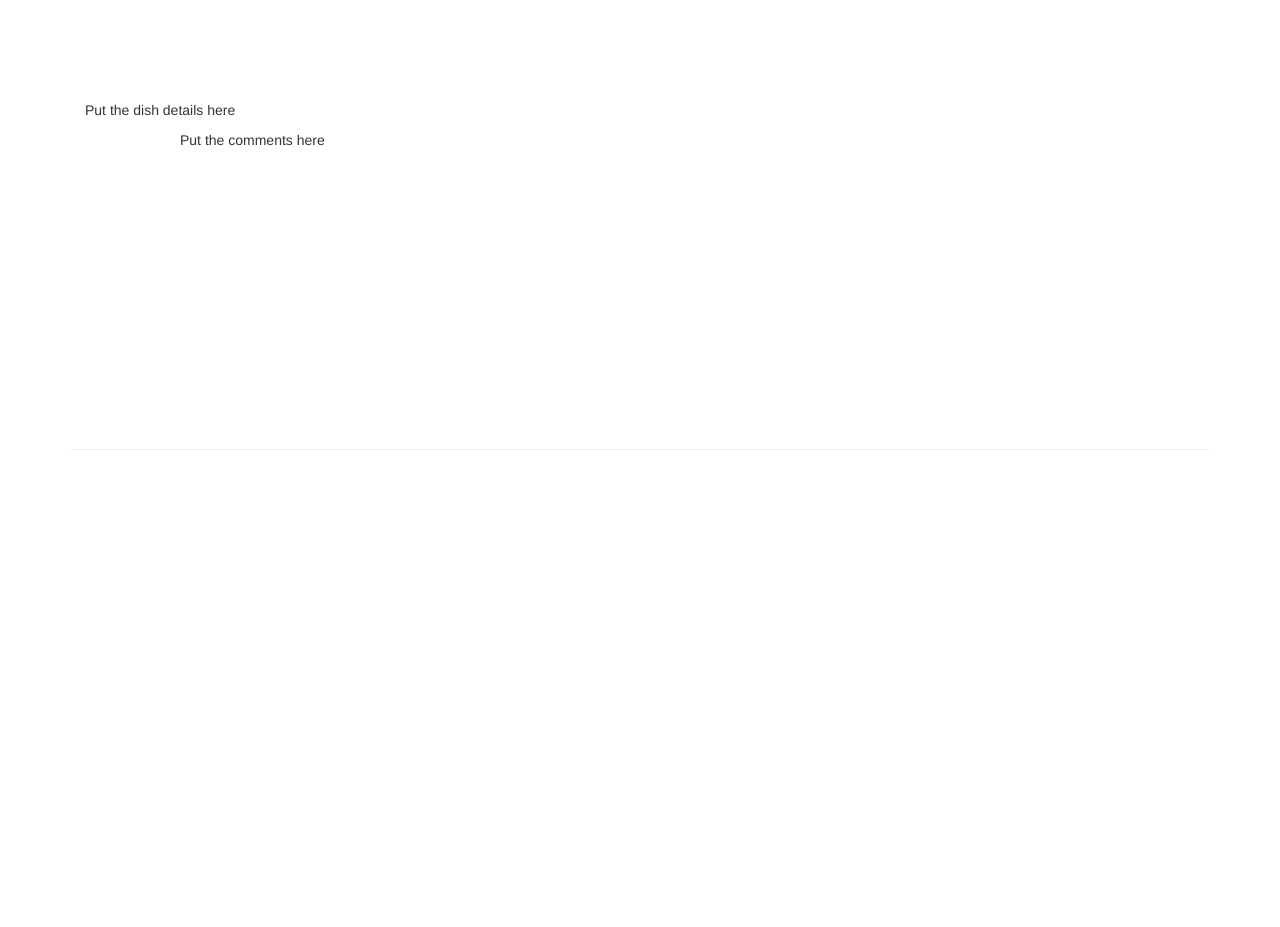
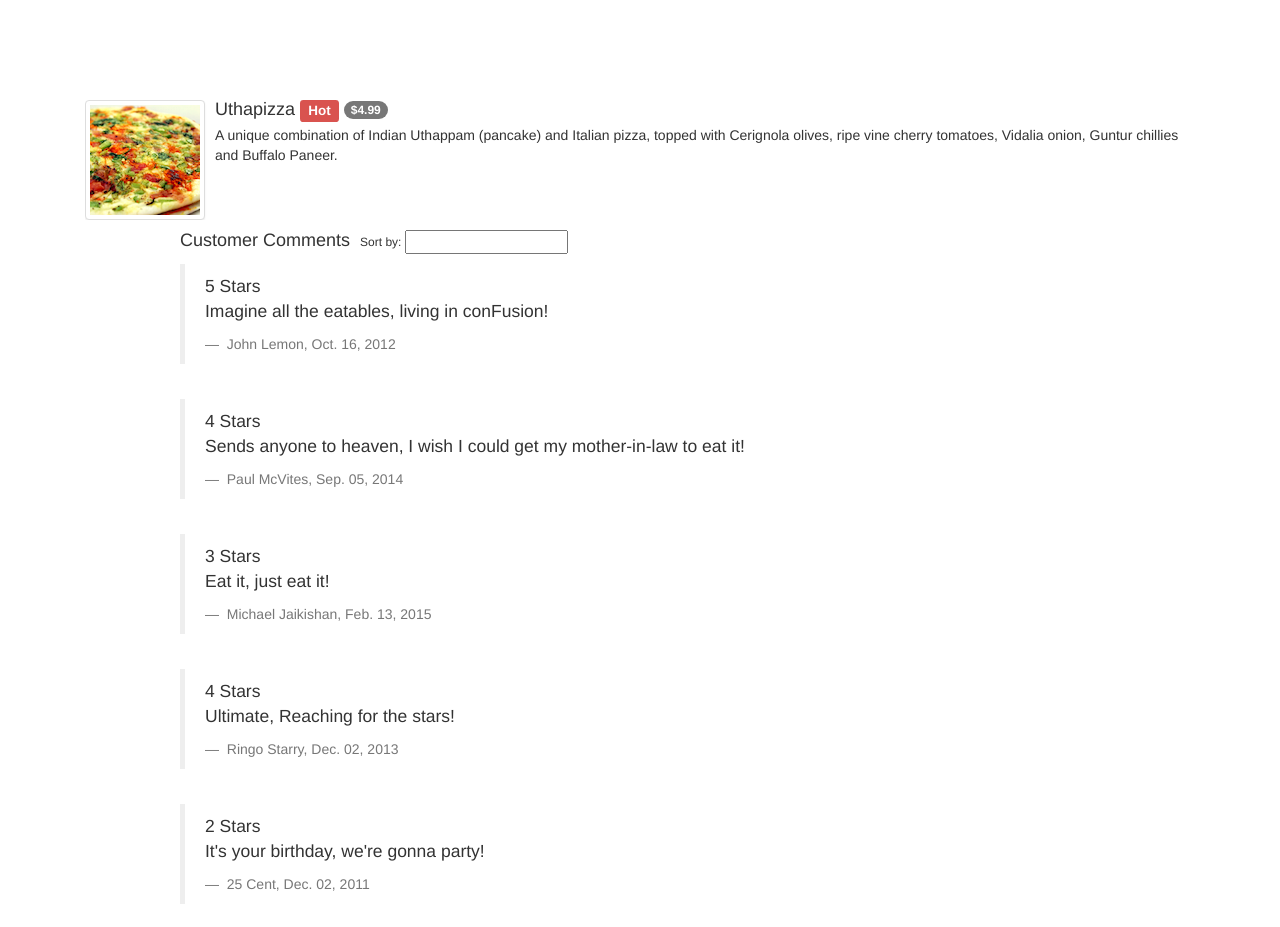
Before and after one commit to VladimirDeminenko/0300.-Front-End-Javascript-Frameworks-AngularJS-Overview, a website: page app/dishdetail.html in a window 1280 px wide. Shown: the top 927 px of the page. Before the commit the page ends 800 px from the top, so only its background shows below. Drawn offline with nearby package versions, Linux system fonts and the light colour scheme.

Commit message:
after task 2

```diff
--- a/app/dishdetail.html
+++ b/app/dishdetail.html
@@ -26,72 +26,90 @@
 <body>
 
   <div class="container">
-        <div class="row row-content">
+    <div class="row row-content" ng-controller="dishDetailController as dishCtrl">
       <div class="col-xs-12">
-                <p>Put the dish details here</p>
+        <div class="media">
+          <div class="media-left">
+            <a href="#">
+              <img class="media-object img-thumbnail" ng-src={{dishCtrl.dish.image}} alt={{dishCtrl.dish.name}}>
+            </a>
+          </div>
+          <div class="media-body">
+            <h4 class="media-heading">{{dishCtrl.dish.name}}
+              <span class="label label-danger">{{dishCtrl.dish.label}}</span>
+              <span class="badge">{{dishCtrl.dish.price | currency}}</span>
+            </h4> {{dishCtrl.dish.description}}
+          </div>
+        </div>
       </div>
       <div class="col-xs-9 col-xs-offset-1">
-                <p>Put the comments here</p>
+        <h4>Customer Comments <span class="btn-xs">Sort by: <input type="text"></span></h4>
+        <ul class="media-list">
+          <li class="media" ng-repeat="comment in dishCtrl.dish.comments">
+            <div>
+              <blockquote>
+                {{comment.rating}} Stars
+                <p>{{comment.comment}}</p>
+                <footer>
+                  {{comment.author}}, {{comment.date | date: 'MMM. dd, yyyy'}}
+                </footer>
+              </blockquote>
+            </div>
+          </li>
+        </ul>
       </div>
     </div>
-
   </div>
 
   <script src="../bower_components/angular/angular.min.js"></script>
   <script>
+    var app = angular.module('confusionApp', []);
 
-        var app = angular.module('confusionApp',[]);
-
-        app.controller('dishDetailController', function() {
-
-            var dish={
-                          name:'Uthapizza',
+    app.controller('dishDetailController', function () {
+      var dish = {
+        name: 'Uthapizza',
         image: 'images/uthapizza.png',
         category: 'mains',
-                          label:'Hot',
-                          price:'4.99',
-                          description:'A unique combination of Indian Uthappam (pancake) and Italian pizza, topped with Cerignola olives, ripe vine cherry tomatoes, Vidalia onion, Guntur chillies and Buffalo Paneer.',
+        label: 'Hot',
+        price: '4.99',
+        description: 'A unique combination of Indian Uthappam (pancake) and Italian pizza, topped with Cerignola olives, ripe vine cherry tomatoes, Vidalia onion, Guntur chillies and Buffalo Paneer.',
         comments: [
           {
-                                   rating:5,
-                                   comment:"Imagine all the eatables, living in conFusion!",
-                                   author:"John Lemon",
-                                   date:"2012-10-16T17:57:28.556094Z"
+            rating: 5,
+            comment: "Imagine all the eatables, living in conFusion!",
+            author: "John Lemon",
+            date: "2012-10-16T17:57:28.556094Z"
           },
           {
-                                   rating:4,
-                                   comment:"Sends anyone to heaven, I wish I could get my mother-in-law to eat it!",
-                                   author:"Paul McVites",
-                                   date:"2014-09-05T17:57:28.556094Z"
+            rating: 4,
+            comment: "Sends anyone to heaven, I wish I could get my mother-in-law to eat it!",
+            author: "Paul McVites",
+            date: "2014-09-05T17:57:28.556094Z"
           },
           {
-                                   rating:3,
-                                   comment:"Eat it, just eat it!",
-                                   author:"Michael Jaikishan",
-                                   date:"2015-02-13T17:57:28.556094Z"
+            rating: 3,
+            comment: "Eat it, just eat it!",
+            author: "Michael Jaikishan",
+            date: "2015-02-13T17:57:28.556094Z"
           },
           {
-                                   rating:4,
-                                   comment:"Ultimate, Reaching for the stars!",
-                                   author:"Ringo Starry",
-                                   date:"2013-12-02T17:57:28.556094Z"
+            rating: 4,
+            comment: "Ultimate, Reaching for the stars!",
+            author: "Ringo Starry",
+            date: "2013-12-02T17:57:28.556094Z"
           },
           {
-                                   rating:2,
-                                   comment:"It's your birthday, we're gonna party!",
-                                   author:"25 Cent",
-                                   date:"2011-12-02T17:57:28.556094Z"
+            rating: 2,
+            comment: "It's your birthday, we're gonna party!",
+            author: "25 Cent",
+            date: "2011-12-02T17:57:28.556094Z"
           }
-
         ]
       };
 
       this.dish = dish;
-
     });
-
   </script>
-
 </body>
 
 </html>
```
Lines whose indentation alone changed are shown as unchanged.
